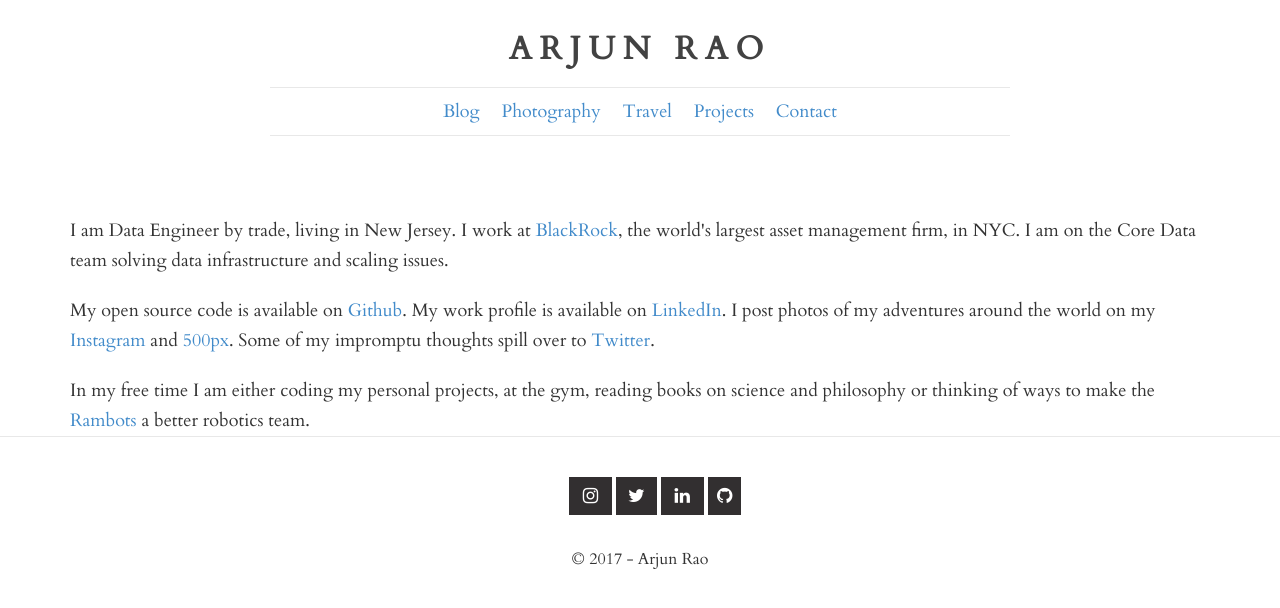
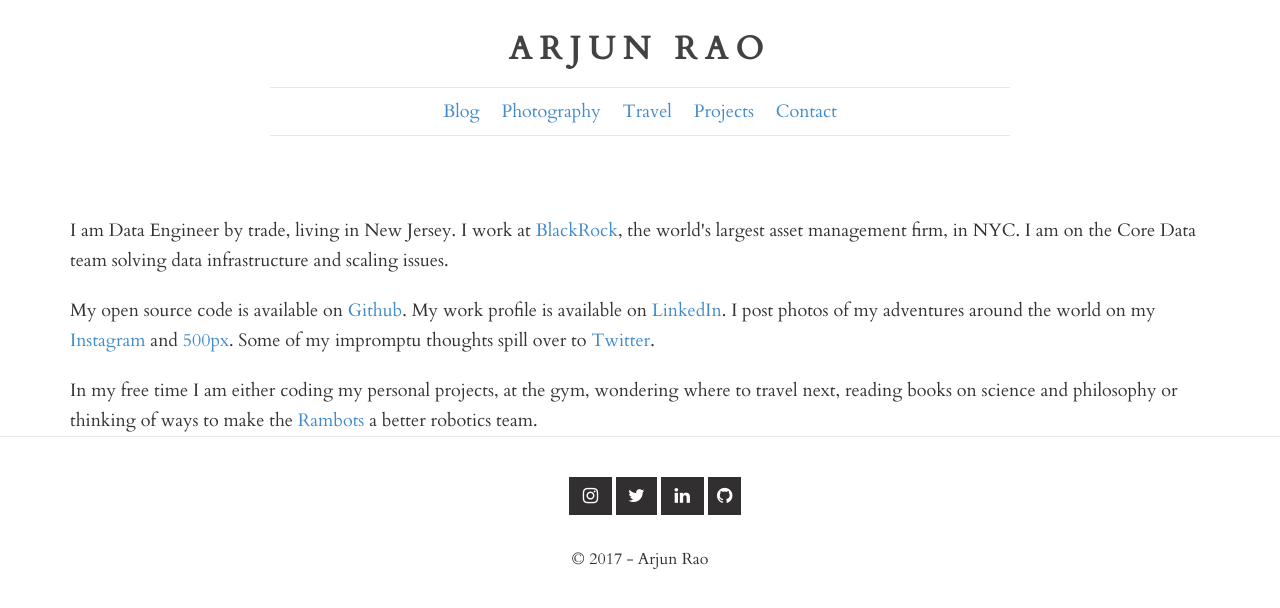
Before and after one commit to arjunrao87/arjunrao.co-v1, a Jekyll site: the page built from index.html, in a window 1280 px wide. Shown: the top 608 px of the page. Built offline with Jekyll 4.4.1, drawn with Linux system fonts in a browser that asks for light colours; nearby versions of some CDN libraries; some web fonts are replaced; comment, search, counter and statistics services are not loaded.

```diff
--- a/_includes/home.html
+++ b/_includes/home.html
@@ -9,5 +9,5 @@
   <home-text>My open source code is available on <a href="http://github.com/arjunrao87" target="_blank">Github</a>. My work profile is available on <a href="https://www.linkedin.com/in/arjunrao87" target="_blank">LinkedIn</a>. I post photos of my adventures around the world on my <a href="https://www.instagram.com/raoarjun/" target="_blank">Instagram</a> and <a href="https://500px.com/arjunrao87" target="_blank">500px</a>. Some of my impromptu thoughts spill over to <a href="https://www.twitter.com/raoarjun" target="_blank">Twitter</a>. </home-text>
   <br />
   <br />
-  <home-text>In my free time I am either coding my personal projects, at the gym, reading books on science and philosophy or thinking of ways to make the <a href="http://rambots4571.com/" target="_blank">Rambots</a> a better robotics team.</home-text>
+  <home-text>In my free time I am either coding my personal projects, at the gym, wondering where to travel next, reading books on science and philosophy or thinking of ways to make the <a href="http://rambots4571.com/" target="_blank">Rambots</a> a better robotics team.</home-text>
 </div>
```
